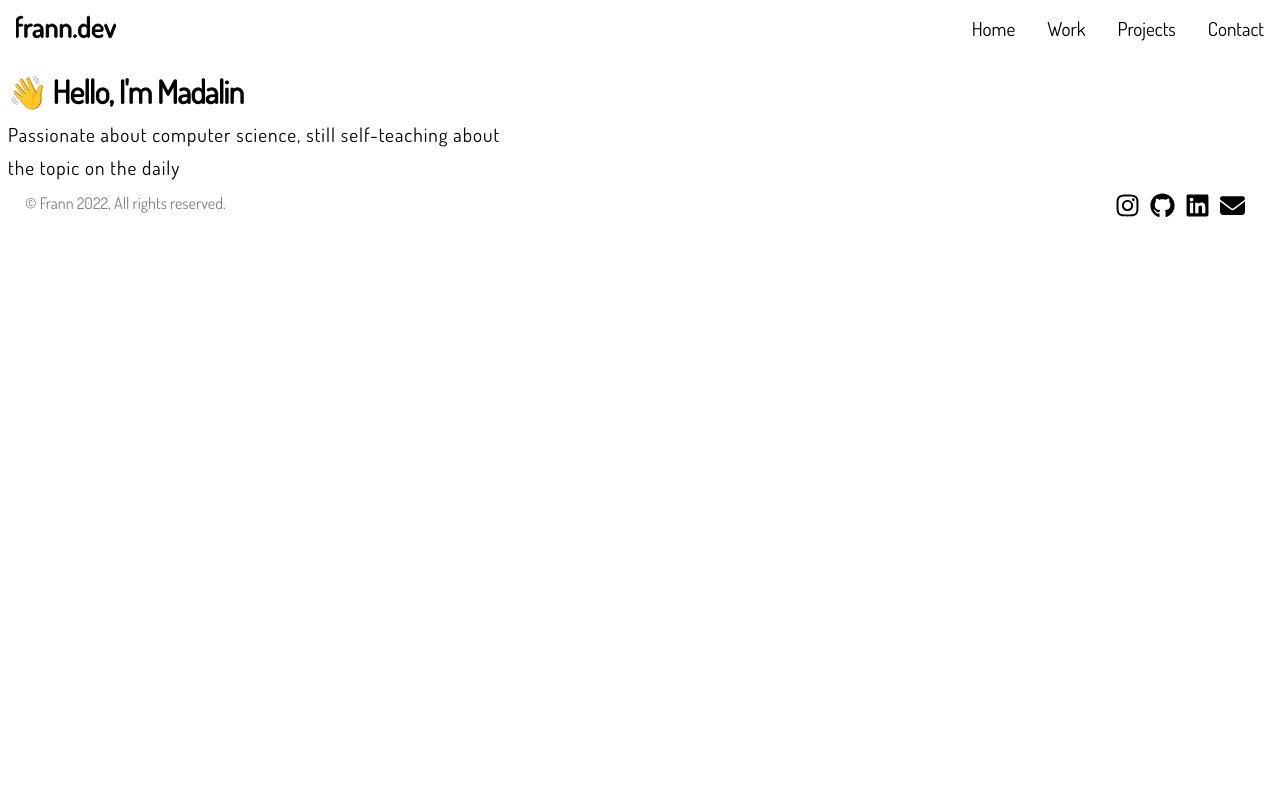
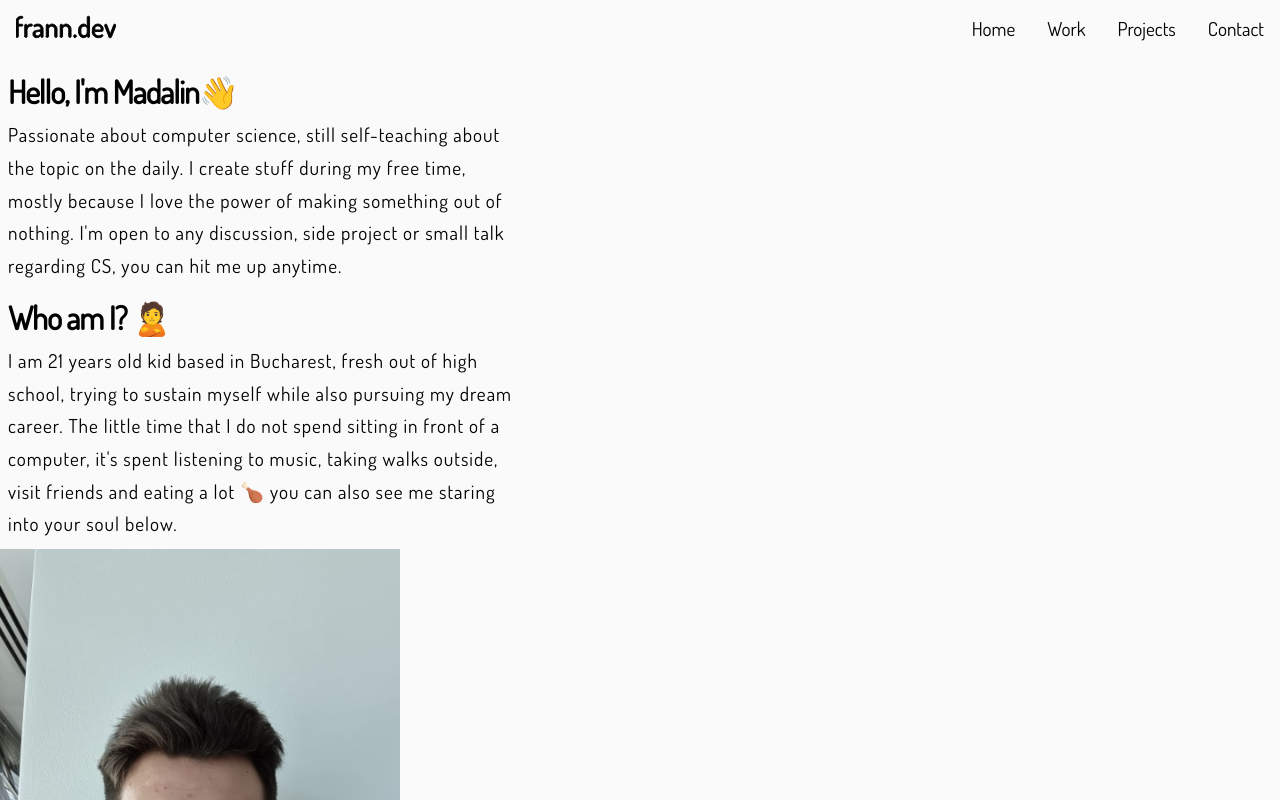
Before and after one commit to xFrann/franndev, a React (Create React App) app: page / in a window 1280 px wide. Shown: the top 800 px of the page. Built offline with nearby package versions, Linux system fonts and the light colour scheme.

Commit message:
small changes

```diff
--- a/src/assets/pageContent.json
+++ b/src/assets/pageContent.json
@@ -1,11 +1,12 @@
 {
     "home": {
         "introduction": {
-            "title": "👋 Hello, I'm Madalin",
-            "content": "Passionate about computer science, still self-teaching about the topic on the daily "
+            "title": "Hello, I'm Madalin👋",
+            "content": "Passionate about computer science, still self-teaching about the topic on the daily. I create stuff during my free time, mostly because I love the power of making something out of nothing. I'm open to any discussion, side project or small talk regarding CS, you can hit me up anytime."
         },
         "about": {
-
+            "title": "Who am I? 🙎",
+            "content": "I am 21 years old kid based in Bucharest, fresh out of high school, trying to sustain myself while also pursuing my dream career. The little time that I do not spend sitting in front of a computer, it's spent listening to music, taking walks outside, visit friends and eating a lot 🍗 you can also see me staring into your soul below."
         }
     },
     "Work": {
--- a/src/containers/Home.js
+++ b/src/containers/Home.js
@@ -1,6 +1,7 @@
 import React from 'react'
 import Text from '../components/Text'
 import data from "../assets/pageContent.json"
+import me from "../assets/me.jpeg"
 export default function Home() {
 
 
@@ -8,7 +9,8 @@ export default function Home() {
     <div>
 
         <Text title={data.home.introduction.title}>{data.home.introduction.content}</Text>
-
+        <Text title={data.home.about.title}>{data.home.about.content}</Text>
+        <img src={me} width="400px" height="700px"></img>
 
     </div>
   )
--- a/src/css/nav.css
+++ b/src/css/nav.css
@@ -3,6 +3,7 @@ body, html {
     padding: 0;
     box-sizing: border-box;
     font-family: 'Dosis', sans-serif;
+    background-color: #fafafa;
 }
 .nav-flex {
     display: flex;
```
Also changed, not shown: src/assets/me.jpeg (added).
